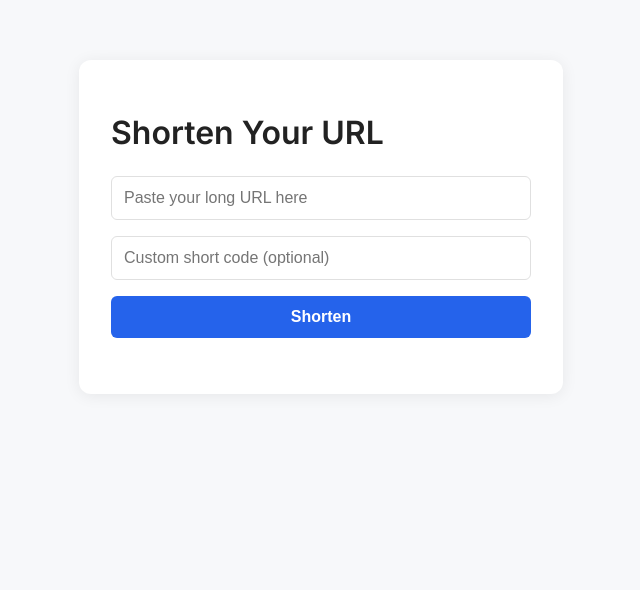
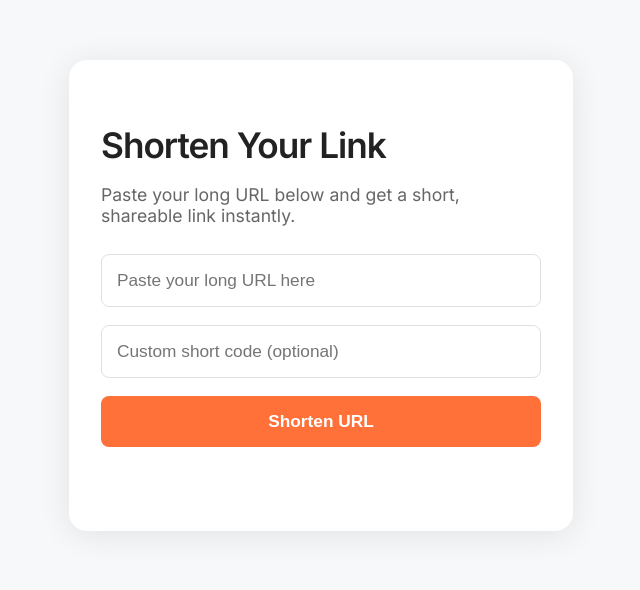
Before and after one commit to 1cbyc/url-shortener, a PHP site: page /views/home.php in a window 1280 px wide. Shown: the top 590 px of the page, without its empty margins (319-959 px from the left). Run offline with PHP 8.4, Linux system fonts and the light colour scheme; some libraries are stand-ins or nearby versions.

Commit message:
made a php + js ui instead of using react for now

```diff
--- a/views/home.php
+++ b/views/home.php
@@ -5,47 +5,132 @@
     <meta name="viewport" content="width=device-width, initial-scale=1.0">
     <title>URL Shortener</title>
     <link href="https://fonts.googleapis.com/css?family=Inter:400,600&display=swap" rel="stylesheet">
+    <link rel="stylesheet" href="https://cdnjs.cloudflare.com/ajax/libs/font-awesome/6.4.2/css/all.min.css">
     <style>
-        body { font-family: 'Inter', sans-serif; background: #f7f8fa; margin: 0; padding: 0; }
-        .container { max-width: 420px; margin: 60px auto; background: #fff; border-radius: 12px; box-shadow: 0 2px 16px rgba(0,0,0,0.07); padding: 32px; }
-        h1 { font-size: 2rem; font-weight: 600; margin-bottom: 24px; color: #222; }
-        form { display: flex; flex-direction: column; gap: 16px; }
-        input[type="text"] { padding: 12px; border: 1px solid #e0e0e0; border-radius: 6px; font-size: 1rem; }
-        input[type="submit"] { background: #2563eb; color: #fff; border: none; border-radius: 6px; padding: 12px; font-size: 1rem; font-weight: 600; cursor: pointer; transition: background 0.2s; }
-        input[type="submit"]:hover { background: #1d4ed8; }
-        .result { margin-top: 24px; font-size: 1.1rem; color: #2563eb; word-break: break-all; }
-        .error { margin-top: 24px; color: #e11d48; }
+        :root {
+            --accent: #ff7139;
+            --accent-dark: #e65c1a;
+            --bg: #f7f8fa;
+            --card-bg: #fff;
+            --border: #e0e0e0;
+            --text: #222;
+            --error: #e11d48;
+            --success: #22c55e;
+        }
+        body { font-family: 'Inter', sans-serif; background: var(--bg); margin: 0; padding: 0; }
+        .container { max-width: 440px; margin: 60px auto; background: var(--card-bg); border-radius: 18px; box-shadow: 0 4px 32px rgba(0,0,0,0.09); padding: 40px 32px 32px 32px; }
+        h1 { font-size: 2.2rem; font-weight: 700; margin-bottom: 18px; color: var(--text); letter-spacing: -1px; }
+        .subtitle { color: #666; font-size: 1.1rem; margin-bottom: 28px; }
+        form { display: flex; flex-direction: column; gap: 18px; }
+        .input-group { display: flex; gap: 10px; }
+        input[type="text"], input[type="url"] { flex: 1; padding: 15px; border: 1.5px solid var(--border); border-radius: 8px; font-size: 1.08rem; transition: border 0.2s; }
+        input[type="text"]:focus, input[type="url"]:focus { border: 1.5px solid var(--accent); outline: none; }
+        input[type="submit"] { background: var(--accent); color: #fff; border: none; border-radius: 8px; padding: 15px; font-size: 1.08rem; font-weight: 700; cursor: pointer; transition: background 0.2s; }
+        input[type="submit"]:hover { background: var(--accent-dark); }
+        .result-section { margin-top: 32px; display: none; flex-direction: column; align-items: center; gap: 18px; animation: fadeIn 0.7s; }
+        .short-url-box { display: flex; align-items: center; gap: 10px; background: #f3f4f6; border-radius: 8px; padding: 12px 18px; font-size: 1.08rem; }
+        .copy-btn { background: var(--accent); color: #fff; border: none; border-radius: 6px; padding: 8px 12px; font-size: 1rem; cursor: pointer; transition: background 0.2s; }
+        .copy-btn:hover { background: var(--accent-dark); }
+        .qr-section { display: flex; flex-direction: column; align-items: center; gap: 8px; }
+        .feedback { margin-top: 24px; text-align: center; font-weight: 600; min-height: 28px; transition: color 0.3s; }
+        .feedback.error { color: var(--error); animation: shake 0.4s; }
+        .feedback.success { color: var(--success); }
+        @media (max-width: 600px) {
+            .container { max-width: 98vw; padding: 18px 4vw; }
+            h1 { font-size: 1.5rem; }
+        }
+        @keyframes fadeIn {
+            from { opacity: 0; transform: translateY(20px); }
+            to { opacity: 1; transform: translateY(0); }
+        }
+        @keyframes shake {
+            0% { transform: translateX(0); }
+            20% { transform: translateX(-8px); }
+            40% { transform: translateX(8px); }
+            60% { transform: translateX(-8px); }
+            80% { transform: translateX(8px); }
+            100% { transform: translateX(0); }
+        }
     </style>
+    <script src="https://cdnjs.cloudflare.com/ajax/libs/qrious/4.0.2/qrious.min.js"></script>
 </head>
 <body>
     <div class="container">
-        <h1>Shorten Your URL</h1>
+        <h1>Shorten Your Link</h1>
+        <div class="subtitle">Paste your long URL below and get a short, shareable link instantly.</div>
         <form id="shorten-form">
-            <input type="text" name="url" id="url" placeholder="Paste your long URL here" required>
+            <div class="input-group">
+                <input type="url" name="url" id="url" placeholder="Paste your long URL here" required>
+            </div>
+            <div class="input-group">
                 <input type="text" name="custom" id="custom" placeholder="Custom short code (optional)">
-            <input type="submit" value="Shorten">
+            </div>
+            <input type="submit" value="Shorten URL">
         </form>
-        <div class="result" id="result"></div>
-        <div class="error" id="error"></div>
+        <div class="result-section" id="result-section">
+            <div class="short-url-box">
+                <a href="#" id="short-url" target="_blank"></a>
+                <button class="copy-btn" id="copy-btn"><i class="fa fa-copy"></i></button>
+            </div>
+            <div class="qr-section">
+                <canvas id="qr-code"></canvas>
+                <div style="font-size:0.95rem;color:#888;">Scan QR to open</div>
+            </div>
+        </div>
+        <div class="feedback" id="feedback"></div>
     </div>
     <script>
         const form = document.getElementById('shorten-form');
-        const result = document.getElementById('result');
-        const error = document.getElementById('error');
+        const resultSection = document.getElementById('result-section');
+        const shortUrl = document.getElementById('short-url');
+        const copyBtn = document.getElementById('copy-btn');
+        const qrCode = document.getElementById('qr-code');
+        const feedback = document.getElementById('feedback');
+
+        function showFeedback(message, type) {
+            feedback.textContent = message;
+            feedback.className = 'feedback ' + type;
+        }
+
         form.addEventListener('submit', async (e) => {
             e.preventDefault();
-            result.textContent = '';
-            error.textContent = '';
+            resultSection.style.display = 'none';
+            showFeedback('', '');
             const formData = new FormData(form);
+            try {
                 const res = await fetch('/shorten', {
                     method: 'POST',
                     body: formData
                 });
                 const data = await res.json();
                 if (data.short_url) {
-                result.innerHTML = `<a href="${data.short_url}" target="_blank">${data.short_url}</a>`;
+                    shortUrl.textContent = data.short_url;
+                    shortUrl.href = data.short_url;
+                    resultSection.style.display = 'flex';
+                    new QRious({
+                        element: qrCode,
+                        value: data.short_url,
+                        size: 120
+                    });
+                    showFeedback('Short URL created successfully!', 'success');
                 } else if (data.error) {
-                error.textContent = data.error;
+                    showFeedback(data.error, 'error');
+                } else {
+                    showFeedback('Unexpected error. Please try again.', 'error');
+                }
+            } catch (err) {
+                showFeedback('Network error. Please try again.', 'error');
+            }
+        });
+
+        copyBtn.addEventListener('click', () => {
+            if (shortUrl.textContent) {
+                navigator.clipboard.writeText(shortUrl.textContent);
+                showFeedback('Copied to clipboard!', 'success');
+                copyBtn.textContent = 'Copied!';
+                setTimeout(() => {
+                    copyBtn.innerHTML = '<i class="fa fa-copy"></i>';
+                }, 1200);
             }
         });
     </script>
```
Lines whose indentation alone changed are shown as unchanged.
